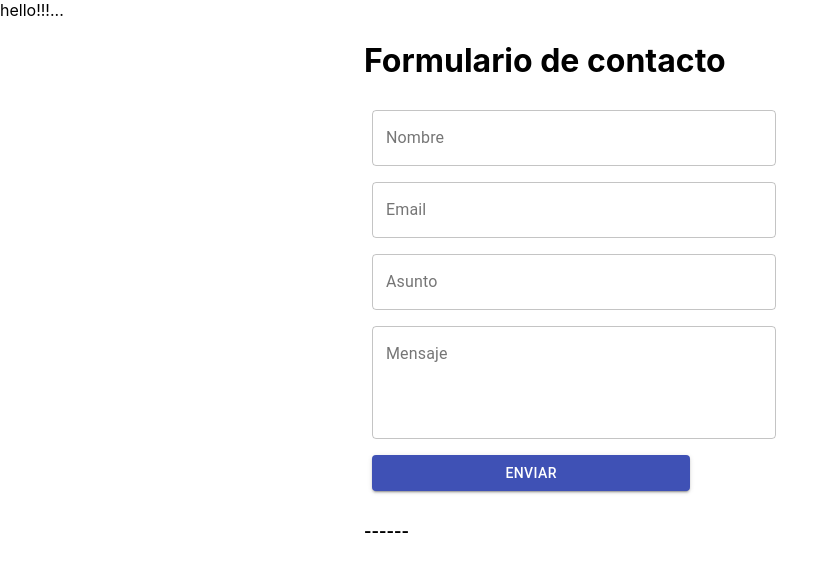
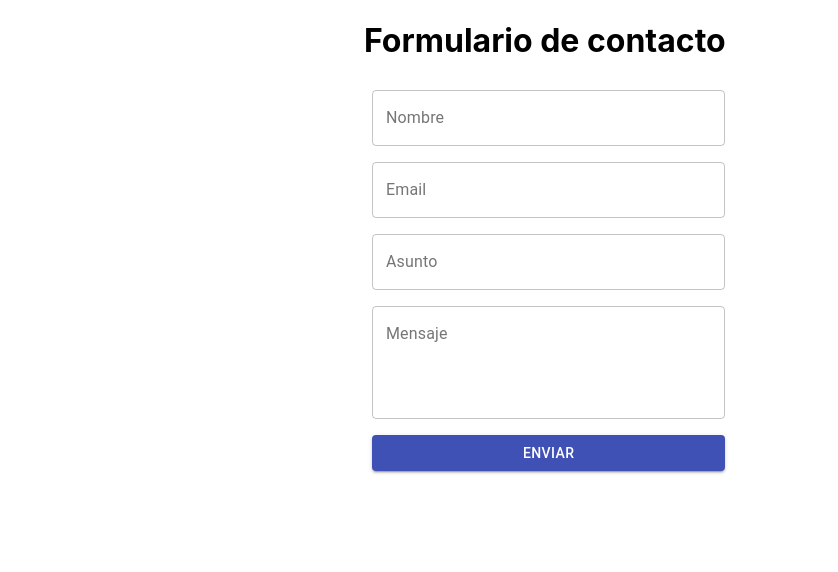
Before and after one commit to Lalo-Leonel/Formcontact, a React (Create React App) app: page / in a window 1280 px wide. Shown: the top 572 px of the page, without its empty margins (0-838 px from the left). Built offline with nearby package versions, Linux system fonts and the light colour scheme.

Commit message:
se agrego la libreria de alert

```diff
--- a/package.json
+++ b/package.json
@@ -11,6 +11,7 @@
     "react": "^17.0.2",
     "react-dom": "^17.0.2",
     "react-scripts": "4.0.3",
+    "sweetalert2": "^11.0.17",
     "web-vitals": "^1.1.2"
   },
   "scripts": {
--- a/src/App.js
+++ b/src/App.js
@@ -3,7 +3,6 @@ import Formulario from './components/Formulario';
 function App() {
   return (
     <div className="App">
-      hello!!!...
 
       <Formulario/>
     </div>
--- a/src/components/Formulario.js
+++ b/src/components/Formulario.js
@@ -1,16 +1,19 @@
 import React from 'react';
 import { makeStyles } from '@material-ui/core/styles';
 import TextField from '@material-ui/core/TextField';
-import { Container } from '@material-ui/core';
+import { Container, Grid } from '@material-ui/core';
 import Button from '@material-ui/core/Button';
 import axios from 'axios';
 import { useState } from 'react';
+import Swal from 'sweetalert2'
+
+
 
 const useStyles = makeStyles((theme) => ({
   root: {
     '& > *': {
       margin: theme.spacing(1),
-      width: '40ch',
+      width: '35ch',
     },
   },
 }));
@@ -35,12 +38,50 @@ const Formulario = () =>{
     }
     const handleSubmit = (event)=>{
         event.preventDefault();
+
+        const swalWithBootstrapButtons = Swal.mixin({
+          customClass: {
+            confirmButton: "btn btn-success",
+            cancelButton: 'btn btn-danger'
+          },
+          buttonsStyling: true
+        })
+
+        swalWithBootstrapButtons.fire({
+          title: '¿Estas seguro?',
+          text: "¡No podrás revertir esto!",
+          icon: 'warning',
+          showCancelButton: true,
+          confirmButtonText: 'Yes, Send!',
+          cancelButtonText: 'No, cancel!',
+          reverseButtons: true
+        }).then((result) => {
+          if (result.isConfirmed) {
+            axios.post("http://localhost:5000/api/sendEmail", {datos})
+            .then(res =>{
+              console.log(res);
+              swalWithBootstrapButtons.fire(
+                'Deleted!',
+                'Your file has been deleted.',
+                'success'
+              )
+            })
+
+          } else if (
+            /* Read more about handling dismissals below */
+            result.dismiss === Swal.DismissReason.cancel
+          ) {
+            swalWithBootstrapButtons.fire(
+              'Cancelled',
+              'Your imaginary file is safe :)',
+              'error'
+            )
+          }
+        })
+
         console.log('enviando datos...' + datos.nombre + ' ' + datos.email)
 
-        axios.post("http://localhost:5000/api/sendEmail", {datos})
-          .then(res =>{
-            console.log(res);
-          })
+
     }
     return(
         <Container  maxWidth="sm">
@@ -68,12 +109,13 @@ const Formulario = () =>{
                   variant="outlined"
                   onChange={handleInputChange}
               />
-              <Button variant="contained" color="primary" onClick={handleSubmit} >
-                Enviar
-              </Button>
+              <Grid >
+                <Button variant="contained" color="primary" onClick={handleSubmit} fullWidth={true}>
+                  Enviar
+                </Button>
+              </Grid>
+
           </form>
-
-          <h4>{datos.nombre}--{datos.email}--{datos.asunto}--{datos.mensaje}</h4>
         </Container>
     )
 }
--- /dev/null
+++ b/src/setupProxy.js
@@ -0,0 +1,5 @@
+const proxy = require('http-proxy-middleware');
+
+module.exports = function(app){
+    app.use(proxy("/api", {target: "http://localhost:5000"}))
+}
```
Also changed, not shown: 1 other file (tests, documents, lock files or other folders).
